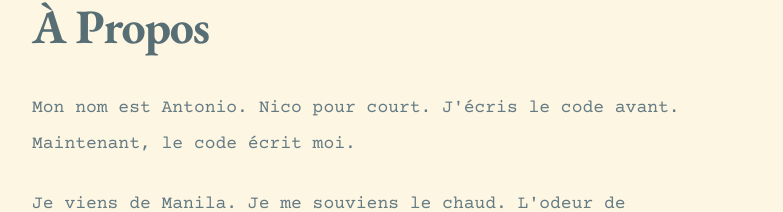
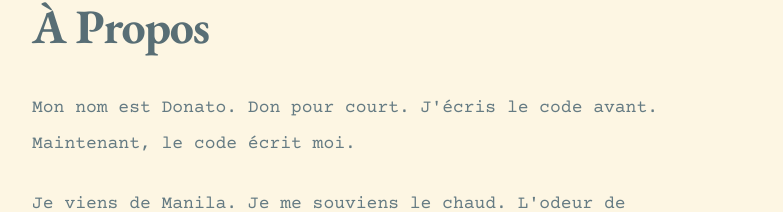
Before and after one commit to angheloko/les-poids-des-mots-blog, a React (Vite) app: page /about in a window 1280 px wide. Shown: the part 164-376 px from the top of the page, without its empty margins (248-1031 px from the left). Built offline with nearby package versions, Linux system fonts and the light colour scheme.

Commit message:
changed protagonists name

```diff
--- a/index.html
+++ b/index.html
@@ -4,7 +4,7 @@
     <meta charset="UTF-8" />
     <meta name="viewport" content="width=device-width, initial-scale=1.0" />
     <title>Les Poids des Mots</title>
-    <meta name="description" content="A digital chronicle of integration into the semantic grid. From the &quot;Low-Res&quot; humidity of Manila to the &quot;High-Def&quot; sterile halls of Montréal, Antonio documents the price of belonging. Ma fluence est mon prix. My words are being deleted. Un monde qui demande d’oublier." />
+    <meta name="description" content="A digital chronicle of integration into the semantic grid. From the &quot;Low-Res&quot; humidity of Manila to the &quot;High-Def&quot; sterile halls of Montréal, Donato documents the price of belonging. Ma fluence est mon prix. My words are being deleted. Un monde qui demande d’oublier." />
     <link rel="icon" type="image/svg+xml" href="/favicon.svg" />
     <!-- Google tag (gtag.js) -->
     <script async src="https://www.googletagmanager.com/gtag/js?id=G-Q976RQ3LNC"></script>
--- a/metadata.json
+++ b/metadata.json
@@ -1,5 +1,5 @@
 {
   "name": "Les Poids des Mots",
-  "description": "A digital chronicle of integration into the semantic grid. From the \"Low-Res\" humidity of Manila to the \"High-Def\" sterile halls of Montréal, Antonio documents the price of belonging. Ma fluence est mon prix. My words are being deleted. Un monde qui demande d’oublier.",
+  "description": "A digital chronicle of integration into the semantic grid. From the \"Low-Res\" humidity of Manila to the \"High-Def\" sterile halls of Montréal, Donato documents the price of belonging. Ma fluence est mon prix. My words are being deleted. Un monde qui demande d’oublier.",
   "requestFramePermissions": []
 }
--- a/src/pages/About.tsx
+++ b/src/pages/About.tsx
@@ -7,7 +7,7 @@ export default function About() {
 
       <div className="prose prose-lg prose-solarized font-mono text-solarized-base00 leading-loose">
         <p className="mb-6">
-          Mon nom est Antonio. Nico pour court. J'écris le code avant. Maintenant, le code écrit moi.
+          Mon nom est Donato. Don pour court. J'écris le code avant. Maintenant, le code écrit moi.
         </p>
 
         <p className="mb-6">
```
